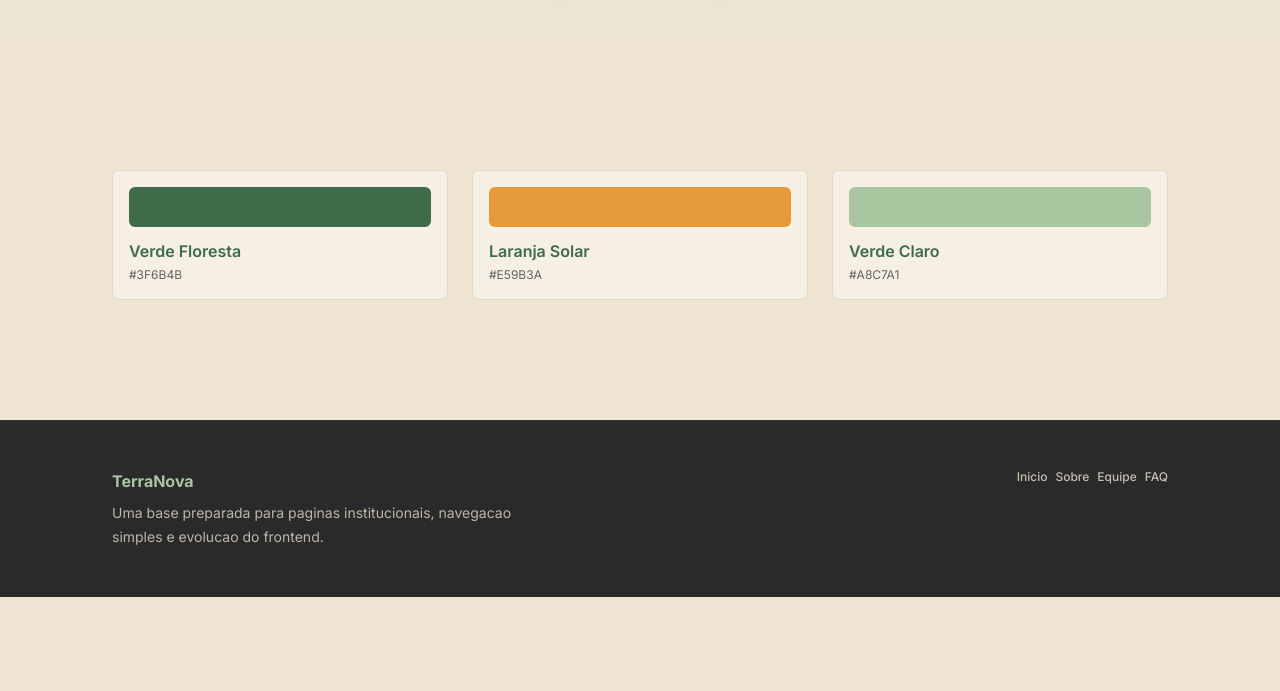
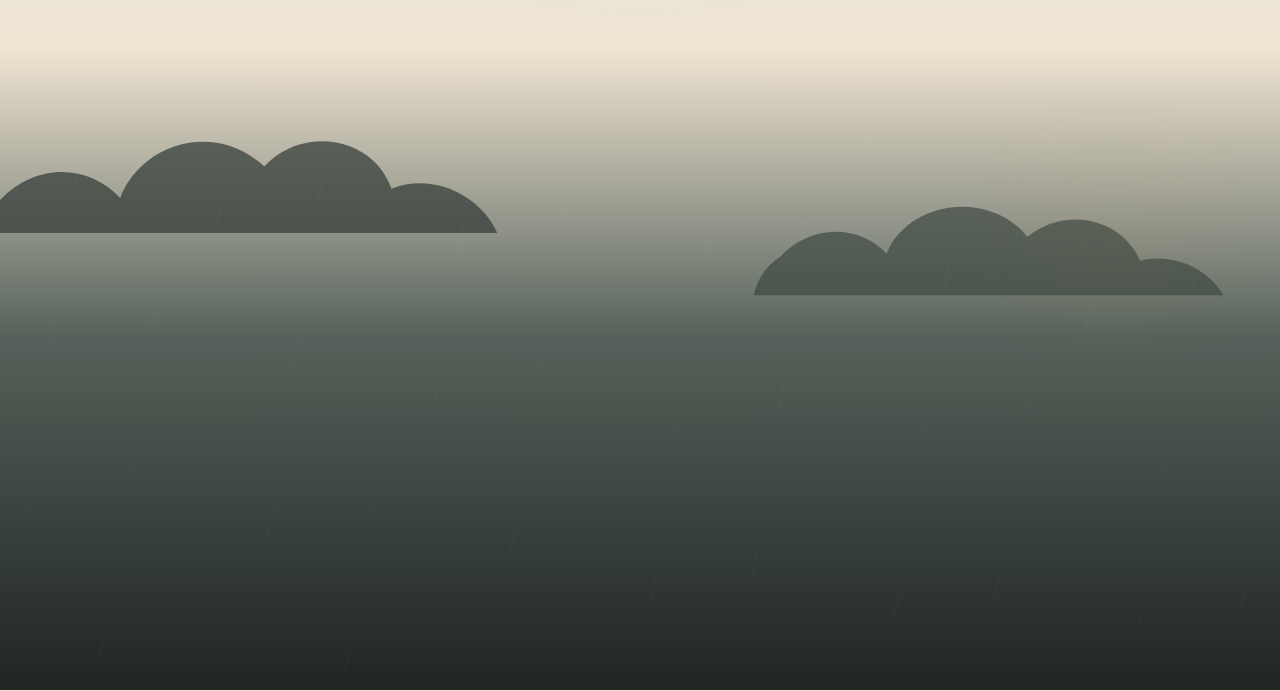
Before and after one commit to juspanopoulos/TerraNova, a React (Vite) app in the folder frontend/terranova/: page / in a window 1280 px wide. Shown: the part 2889-3580 px from the top of the page. Before the commit the page ends 3486 px from the top, so only its background shows below. Built offline with nearby package versions, Linux system fonts and the light colour scheme.

Commit message:
feat: alerts.tsx

```diff
--- /dev/null
+++ b/frontend/terranova/src/components/Alerts.tsx
@@ -0,0 +1,186 @@
+import { useLayoutEffect, useRef } from 'react'
+import { gsap } from 'gsap'
+import { ScrollTrigger } from 'gsap/ScrollTrigger'
+
+gsap.registerPlugin(ScrollTrigger)
+
+const ALERTS = ['seca', 'enchente', 'calor extremo'] as const
+
+const RAIN_COUNT = 42
+
+const createStormTimeline = (section: HTMLElement) => {
+  const stormClouds = section.querySelectorAll<SVGElement>('[data-storm-cloud]')
+  const rain = section.querySelectorAll<HTMLElement>('[data-rain]')
+  const alertGlow = section.querySelector<HTMLElement>('[data-alert-glow]')
+  const alertCards = section.querySelectorAll<HTMLElement>('[data-alert-card]')
+  const reveal = section.querySelector<HTMLElement>('[data-reveal]')
+
+  if (stormClouds.length === 0 || rain.length === 0 || alertCards.length === 0) return
+
+  gsap.set(stormClouds, { x: 0, scale: 1 })
+  gsap.set(rain, { y: -36, opacity: 0.12 })
+  gsap.set(alertGlow, { scale: 1, opacity: 0.35 })
+  gsap.set(alertCards, { y: 40, opacity: 0, scale: 0.95 })
+  if (reveal) gsap.set(reveal, { opacity: 0, y: 28 })
+
+  const timeline = gsap.timeline({
+    scrollTrigger: {
+      trigger: section,
+      start: 'top 70%',
+      end: 'bottom 40%',
+      scrub: true,
+      pin: false,
+      pinSpacing: false,
+      invalidateOnRefresh: true,
+    },
+  })
+
+  if (reveal) {
+    timeline.to(reveal, { opacity: 1, y: 0, ease: 'power2.out' }, 0)
+  }
+
+  timeline
+    .to(stormClouds, {
+      x: (index) => (index ? -120 : 160),
+      scale: 1.08,
+      ease: 'none',
+    })
+    .to(
+      rain,
+      { y: 190, opacity: 0.85, stagger: 0.01, ease: 'none' },
+      '<',
+    )
+    .to(
+      alertGlow,
+      { scale: 1.8, opacity: 0.95, ease: 'power2.inOut' },
+      '<',
+    )
+    .to(
+      alertCards,
+      { y: 0, opacity: 1, scale: 1, stagger: 0.12, ease: 'power3.out' },
+      '<0.15',
+    )
+
+  return timeline
+}
+
+export default function Alerts() {
+  const sectionRef = useRef<HTMLElement>(null)
+
+  useLayoutEffect(() => {
+    const section = sectionRef.current
+    if (!section) return
+
+    ScrollTrigger.getAll().forEach((trigger) => {
+      if (trigger.trigger === section) trigger.kill(true)
+    })
+
+    const pinParent = section.parentElement
+    if (pinParent?.classList.contains('pin-spacer')) {
+      pinParent.replaceWith(section)
+    }
+
+    const ctx = gsap.context(() => {
+      createStormTimeline(section)
+    }, section)
+
+    const refresh = () => ScrollTrigger.refresh(true)
+    requestAnimationFrame(refresh)
+
+    const onResize = () => refresh()
+    window.addEventListener('resize', onResize)
+
+    return () => {
+      window.removeEventListener('resize', onResize)
+      ctx.revert()
+    }
+  }, [])
+
+  return (
+    <section
+      ref={sectionRef}
+      data-section="alerts"
+      className="relative z-0 flex min-h-[80vh] items-center overflow-hidden bg-[linear-gradient(180deg,#EFE4D2_0%,#55615A_45%,#202522_100%)] py-20 text-bege-natural md:py-24"
+    >
+      <div className="pointer-events-none absolute inset-0 overflow-hidden opacity-70">
+        <svg
+          data-storm-cloud
+          className="absolute left-[-6%] top-[4%] w-[min(140%,48rem)] max-w-none sm:left-[-8%] sm:w-[min(120%,56rem)] md:left-[-10%] md:w-[70rem]"
+          viewBox="0 0 900 240"
+          aria-hidden
+        >
+          <path
+            fill="#2F3934"
+            d="M80 158c42-58 112-58 151-15 23-62 109-92 169-37 44-48 127-36 149 26 48-19 104 7 124 52H47c5-10 16-20 33-26Z"
+          />
+        </svg>
+        <svg
+          data-storm-cloud
+          className="absolute right-[-6%] top-[14%] w-[min(130%,42rem)] max-w-none sm:right-[-10%] sm:w-[min(115%,50rem)] md:right-[-12%] md:w-[62rem]"
+          viewBox="0 0 840 220"
+          aria-hidden
+        >
+          <path
+            fill="#3E4943"
+            d="M119 146c38-41 98-41 133-4 28-68 130-79 176-21 46-38 117-25 141 30 40-10 83 8 104 43H86c4-20 15-36 33-48Z"
+          />
+        </svg>
+
+        {Array.from({ length: RAIN_COUNT }, (_, index) => (
+          <span
+            key={index}
+            data-rain
+            className="absolute h-8 w-px rotate-12 bg-cyan-100/40 sm:h-11 md:h-14"
+            style={{
+              left: `${(index * 17) % 100}%`,
+              top: `${(index * 29) % 100}%`,
+            }}
+          />
+        ))}
+      </div>
+
+      <div
+        data-alert-glow
+        className="pointer-events-none absolute right-[8%] top-[20%] h-32 w-32 rounded-full bg-solar/20 blur-3xl sm:right-[10%] sm:h-40 sm:w-40 md:right-[12%] md:top-[24%] md:h-44 md:w-44"
+        aria-hidden
+      />
+
+      <div
+        className={[
+          'relative z-10 mx-auto grid w-full max-w-6xl -translate-y-6 items-center gap-10 px-6',
+          'md:grid-cols-[1fr_0.85fr] md:gap-12',
+          'lg:grid-cols-[1fr_0.85fr]',
+          'xl:grid-cols-[1fr_0.85fr]',
+        ].join(' ')}
+      >
+        <div data-reveal>
+          <p className="mb-4 font-space text-sm font-bold uppercase tracking-[0.28em] text-solar">
+            alertas ambientais
+          </p>
+          <h2 className="max-w-4xl font-space text-4xl font-bold leading-tight sm:text-5xl sm:leading-none md:text-7xl">
+            Antecipe riscos antes que eles aconteçam
+          </h2>
+          <p className="mt-6 max-w-xl text-base leading-7 text-bege-natural/70 sm:mt-8 sm:text-lg sm:leading-8">
+            A plataforma detecta sinais de estresse ambiental e transforma
+            instabilidade em resposta operacional.
+          </p>
+        </div>
+
+        <div className="grid gap-4">
+          {ALERTS.map((alert) => (
+            <article
+              key={alert}
+              data-alert-card
+              className="rounded-lg border border-bege-natural/15 bg-bege-natural/10 p-5 backdrop-blur-xl sm:p-6"
+            >
+              <span className="mb-4 block h-2 w-2 rounded-full bg-solar shadow-[0_0_34px_rgba(229,155,58,0.8)] sm:mb-5" />
+              <h3 className="font-space text-2xl font-bold capitalize sm:text-3xl">
+                {alert}
+              </h3>
+            </article>
+          ))}
+        </div>
+      </div>
+    </section>
+  )
+}
--- a/frontend/terranova/src/pages/Home.tsx
+++ b/frontend/terranova/src/pages/Home.tsx
@@ -1,5 +1,6 @@
 import Climate from "@/components/Climate";
 import Growth from "@/components/Growth";
+import Alerts from "@/components/Alerts";
 import Water from "@/components/Water";
 import { HomeNavbar } from "@/components/HomeNavbar";
 import { HeroParallax } from "@/components/HeroParallax";
@@ -16,6 +17,7 @@ const Home = () => {
       <Climate />
       <Growth />
       <Water />
+      <Alerts />
       <main className={`relative z-10 bg-bege-natural ${homeMain}`}>
         <section
           id="conteudo"
```
